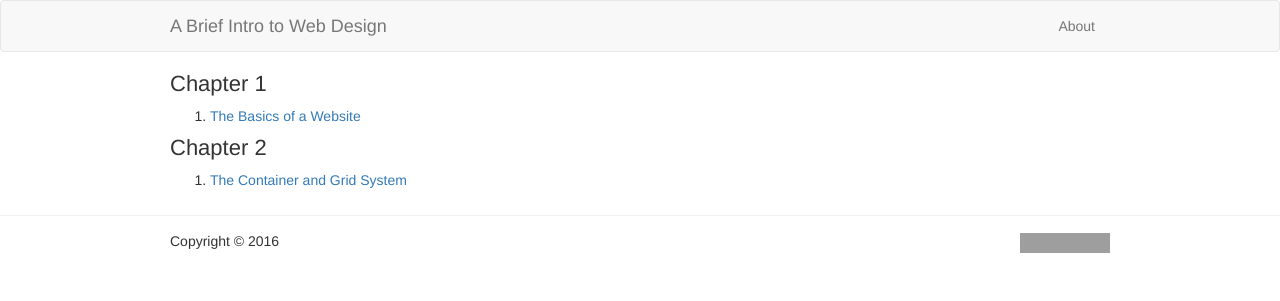
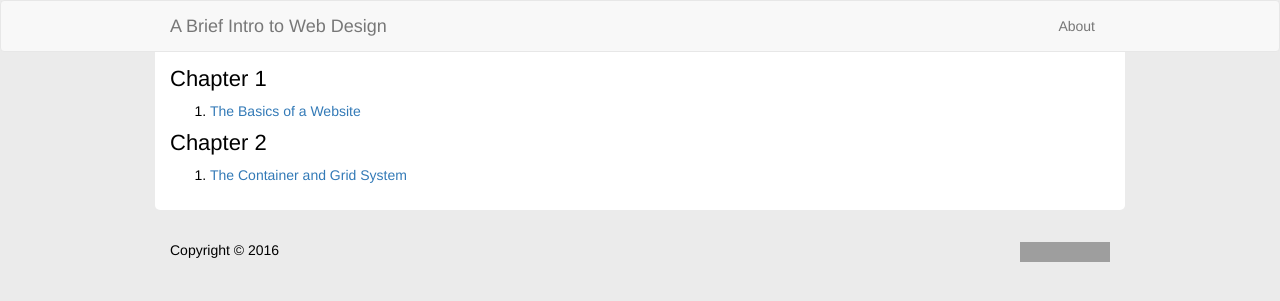
Before and after one commit to allejo/Intro-To-Web, a Jekyll site: the page built from index.html, in a window 1280 px wide. Shown: the top 301 px of the page. Built offline with Jekyll 4.4.1, drawn with Linux system fonts in a browser that asks for light colours; nearby versions of some CDN libraries; comment, search, counter and statistics services are not loaded; grey boxes are pictures that could not be loaded.

Commit message:
Add support for theming the UI

```diff
--- a/_layouts/default.html
+++ b/_layouts/default.html
@@ -1,11 +1,11 @@
 <!DOCTYPE html>
-<html>
+<html class="t-light">
     {% include head.html %}
 
     <body>
         {% include header.html %}
 
-        <div class="container">
+        <div class="site-content container">
             {{ content }}
         </div>
 
--- a/_sass/_bs-override.scss
+++ b/_sass/_bs-override.scss
@@ -3,3 +3,7 @@
         width: 970px;
     }
 }
+
+.navbar {
+    margin-bottom: 0;
+}
--- a/_sass/_general.scss
+++ b/_sass/_general.scss
@@ -8,9 +8,3 @@
         margin-bottom: 5px;
     }
 }
-
-.site-footer {
-    border-top: 1px solid #efefef;
-    margin: 15px 0;
-    padding: 15px 0;
-}
--- a/_sass/_helpers.scss
+++ b/_sass/_helpers.scss
@@ -1,3 +1,5 @@
+// Text alignment
+
 $_directions: left, center, right;
 
 @each $bp in map-keys($breakpoints) {
@@ -9,3 +11,25 @@ $_directions: left, center, right;
         }
     }
 }
+
+// Border radius
+
+@mixin border-bottom($radius) {
+    border-bottom-left-radius: $radius;
+    border-bottom-right-radius: $radius;
+}
+
+@mixin border-left($radius) {
+    border-top-left-radius: $radius;
+    border-bottom-left-radius: $radius;
+}
+
+@mixin border-right($radius) {
+    border-top-right-radius: $radius;
+    border-bottom-right-radius: $radius;
+}
+
+@mixin border-top($radius) {
+    border-top-left-radius: $radius;
+    border-top-right-radius: $radius;
+}
--- a/_sass/_lessons.scss
+++ b/_sass/_lessons.scss
@@ -10,3 +10,18 @@
         margin-top: 15px;
     }
 }
+
+.lesson-content {
+    h2 {
+        font-size: 28px;
+        font-weight: 300;
+    }
+
+    .anchorjs-link {
+        opacity: 1;
+
+        &:hover {
+            text-decoration: none;
+        }
+    }
+}
--- /dev/null
+++ b/_sass/_site.scss
@@ -0,0 +1,23 @@
+body {
+    @include theme-specific("background-color", "site-background-color");
+}
+
+.site-content,
+.site-footer {
+    @include theme-specific("color", "font-color");
+}
+
+.site-content {
+    @include theme-specific("background-color", "content-background-color");
+    @include border-bottom(5px);
+
+    padding: {
+        bottom: 15px;
+        top: 15px;
+    }
+}
+
+.site-footer {
+    margin: 15px 0;
+    padding: 15px 0;
+}
--- /dev/null
+++ b/_sass/_theme-definitions.scss
@@ -0,0 +1,22 @@
+$default: (
+    "site-background-color": #EBEBEB,
+    "content-background-color": #FFFFFF,
+    "font-color": #000000
+);
+
+$themes: (
+    "light": $default,
+    "dark": (
+        "site-background-color": #1E1E1E,
+        "content-background-color": #000000,
+        "font-color": #FFFFFF
+    ),
+    "gold": (
+        "site-background-color": #D5C8BA,
+        "content-background-color": #E5DED6
+    ),
+    "brown": (
+        "site-background-color": #F2ECE8,
+        "content-background-color": #DFD9D6
+    )
+);
--- /dev/null
+++ b/_sass/_theme-engine.scss
@@ -0,0 +1,61 @@
+/// This function loops through all of the available themes and generates the appropriate
+/// CSS based on the theme definition
+///
+/// @param {String} $rule
+///   The CSS keyword that will be effected based on the theme
+/// @param {String} $variable
+///   The name of the key used in the theme map
+/// @param {String} $function [""]
+///   The name of the function that will be called with `call()`
+/// @param {Number [unitless]} $nth [0]
+///   The index that the value will belong in with respect to the `call()` function
+/// @param {Arglist} $args
+///   The arguments that will be passed to the `call()` function
+///
+/// @link https://git.io/vrHLS BZiON's Theme Engine
+///
+/// @example scss
+///   a {
+///       @include theme-specific("color", "hyperlink");
+///   }
+///
+/// @example css
+///   .t-light a {
+///       color: blue;
+///   }
+///
+///   .t-dark a {
+///       color: yellow;
+///   }
+///
+/// @example scss - Usage with w/function call
+///   a {
+///       @include theme-specific("color", "link-color", darken, 1, 15%);
+///   }
+///
+/// @example scss - Pseudo code of previous example
+///   a {
+///       // We use index 1 because the fetched value is the first argument in the function call
+///       color: darken(<'link-color' value @ index 1>, 15%);
+///   }
+///
+
+@mixin theme-specific ($rule, $variable, $function: "", $nth: 0, $args...) {
+    @each $name, $settings in $themes {
+        @at-root {
+            .t-#{$name} & {
+                $map: if(map-has-key($settings, $variable), $settings, $default);
+                $value: map-get($map, $variable);
+
+                @if $function == "" {
+                    #{$rule}: $value;
+                }
+                @else {
+                    $params: insert-nth($args, $nth, $value);
+
+                    #{$rule}: call($function, $params...);
+                }
+            }
+        }
+    }
+}
--- a/css/main.scss
+++ b/css/main.scss
@@ -25,10 +25,19 @@ $breakpoints: (
 }
 
 @import
+    "theme-definitions",
+    "theme-engine"
+;
+
+@import
+    "code-editor",
+    "syntax-highlighting"
+;
+
+@import
     "bs-override",
-    "code-editor",
-    "syntax-highlighting",
     "general",
     "lessons",
-    "helpers"
+    "helpers",
+    "site"
 ;
```
